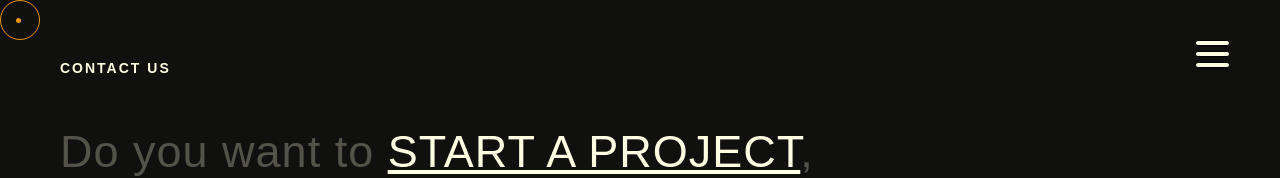
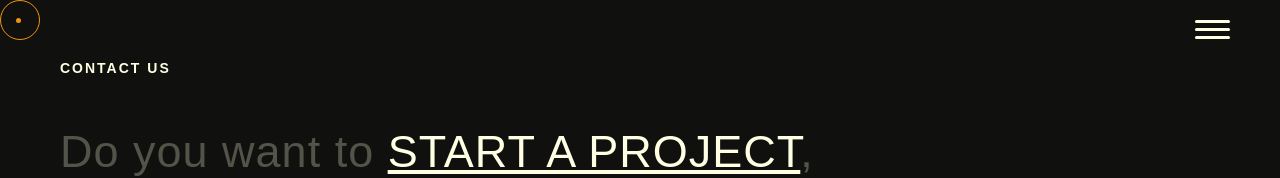
Before and after one commit to utibeinyangetuk/cobef, a Vue app: page /contact in a window 1280 px wide. Shown: the top 178 px of the page. Built offline with nearby package versions, Linux system fonts and the light colour scheme; a web font is replaced by a local one.

Commit message:
Nav menu

```diff
--- a/src/components/NavMenu.vue
+++ b/src/components/NavMenu.vue
@@ -75,12 +75,12 @@ const formatNumber = (number) => {
 
 <style scoped>
 div {
-	background-color: #10100E;
+	background-color: #000000;
 }
 
 .hamburger-menu {
 	position: fixed;
-	top: 10px;
+	top: -10px;
 	right: 20px;
 	z-index: 1000;
 	background: none;
@@ -93,10 +93,10 @@ div {
 .hamburger-menu span {
 	display: block;
 	width: 35px;
-	height: 6px;
+	height: 3px;
 	margin-bottom: 5px;
 	background-color: #ffffe3;
-	border: 1px solid;
+	border: none;
 	border-radius: 5px;
 	transition: transform 0.6s ease, background-color 0.3s ease;
 }
@@ -110,17 +110,11 @@ div {
 }
 
 .hamburger-menu.open span:nth-child(3) {
-	transform: translateY(-9px) rotate(-45deg);
+	transform: translateY(-3px) rotate(-45deg);
 }
 
 .hamburger-menu.open {
-	border: 1px solid rgba(128, 128, 128, 0.792);
-	padding: 10px;
-	border-radius: 5px;
-}
-
-.hamburger-menu.open:hover {
-	border: 1px solid #fff;
+	position: fixed;
 }
 
 .hamburger-menu.open span {
@@ -171,6 +165,8 @@ div {
 	align-items: center;
 	justify-content: center;
 	overflow: hidden;
+	border-radius: 40px;
+	border: 2px dashed #5353497a;
 }
 
 .fullscreen-menu nav {
@@ -189,6 +185,7 @@ div {
 	list-style: none;
 	margin: 0;
 	padding: 10px;
+	border: 1px dashed #5353497a;
 }
 
 .fullscreen-menu nav ul li {
@@ -198,6 +195,7 @@ div {
 	text-transform: uppercase;
 	font-size: 30px;
 	letter-spacing: 2px;
+	border: 1px dashed #5353497a;
 }
 
 .fullscreen-menu nav ul li .link-number {
@@ -223,7 +221,8 @@ div {
 }
 
 .menu-footer {
-	border-top: 1px solid #535349;
+	border-top: 1px dashed #5353497a;
+	;
 	width: 94%;
 	display: flex;
 	justify-content: space-between;
```
